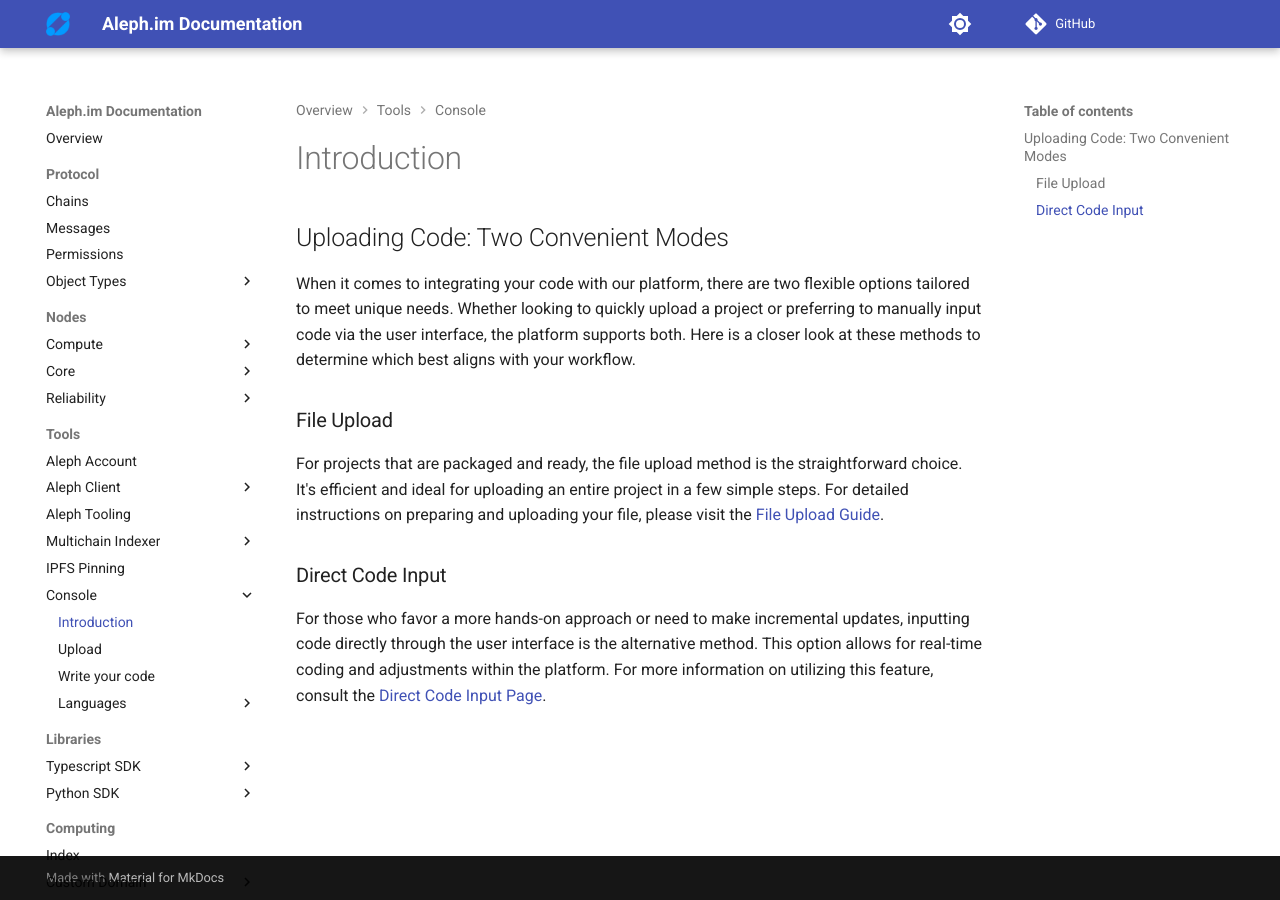
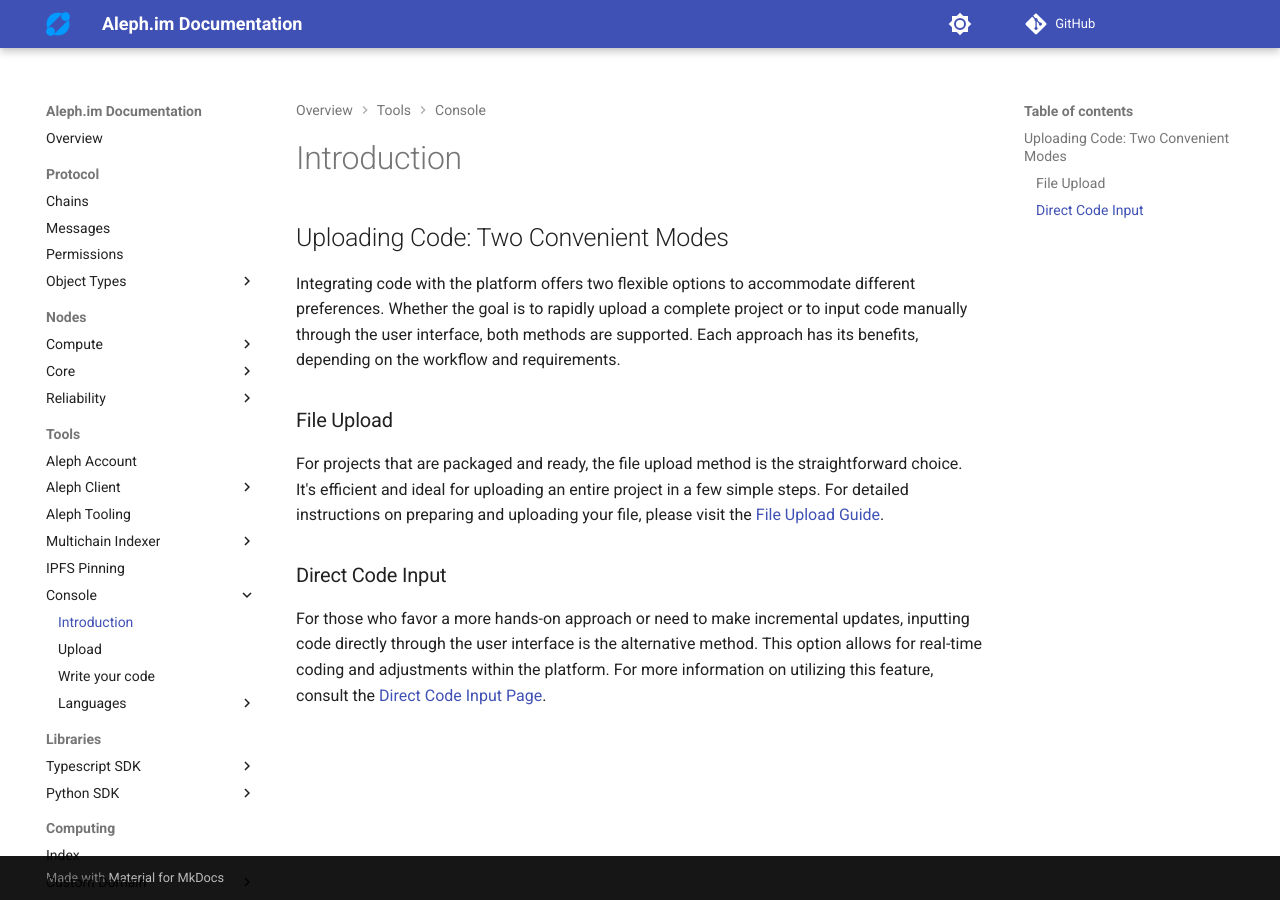
Before and after one commit to aleph-im/aleph-docs, an MkDocs documentation site: the page built from docs/tools/console/index.md, in a window 1280 px wide. Built offline with MkDocs 1.6.1 and Material for MkDocs 9.7.7, drawn with Linux system fonts in a browser that asks for light colours; comment, search, counter and statistics services are not loaded.

Commit message:
our/us removed from console/index.md

```diff
--- a/docs/tools/console/index.md
+++ b/docs/tools/console/index.md
@@ -1,6 +1,6 @@
 ## Uploading Code: Two Convenient Modes
 
-When it comes to integrating your code with our platform, there are two flexible options tailored to meet unique needs. Whether looking to quickly upload a project or preferring to manually input code via the user interface, the platform supports both. Here is a closer look at these methods to determine which best aligns with your workflow.
+Integrating code with the platform offers two flexible options to accommodate different preferences. Whether the goal is to rapidly upload a complete project or to input code manually through the user interface, both methods are supported. Each approach has its benefits, depending on the workflow and requirements.
 
 ### File Upload
 
```
